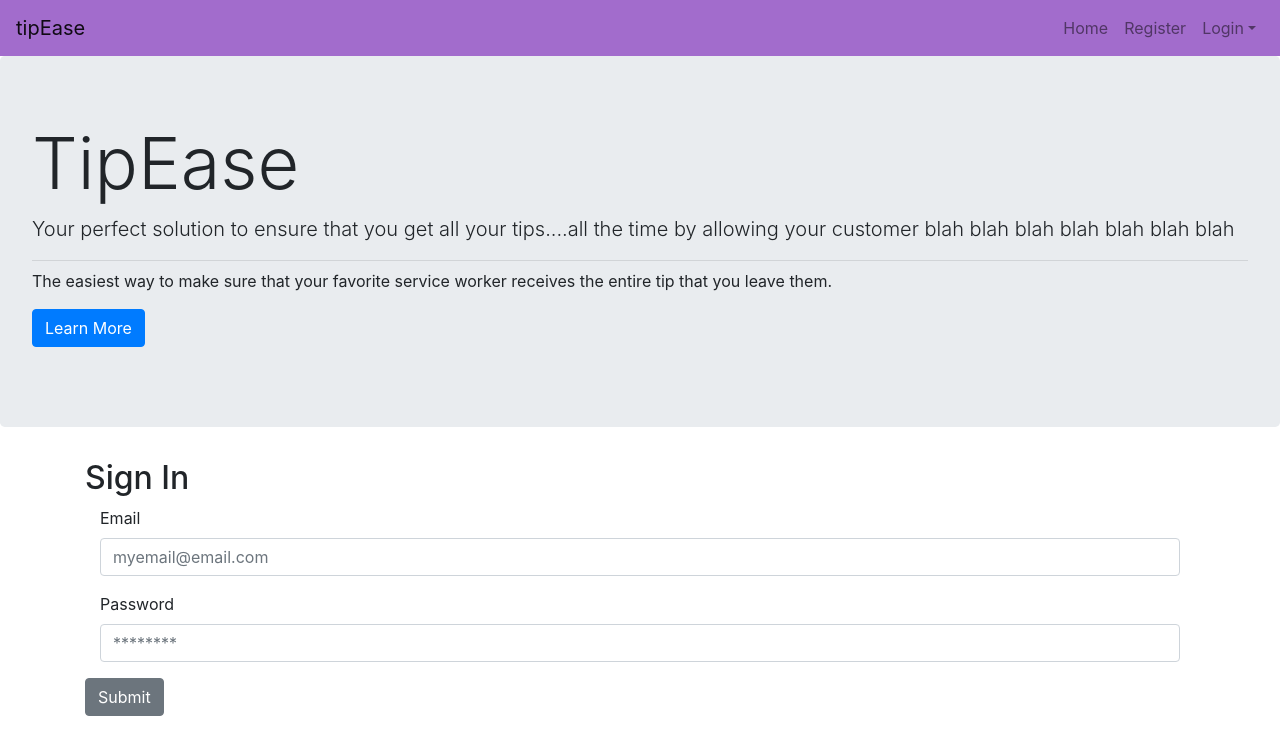
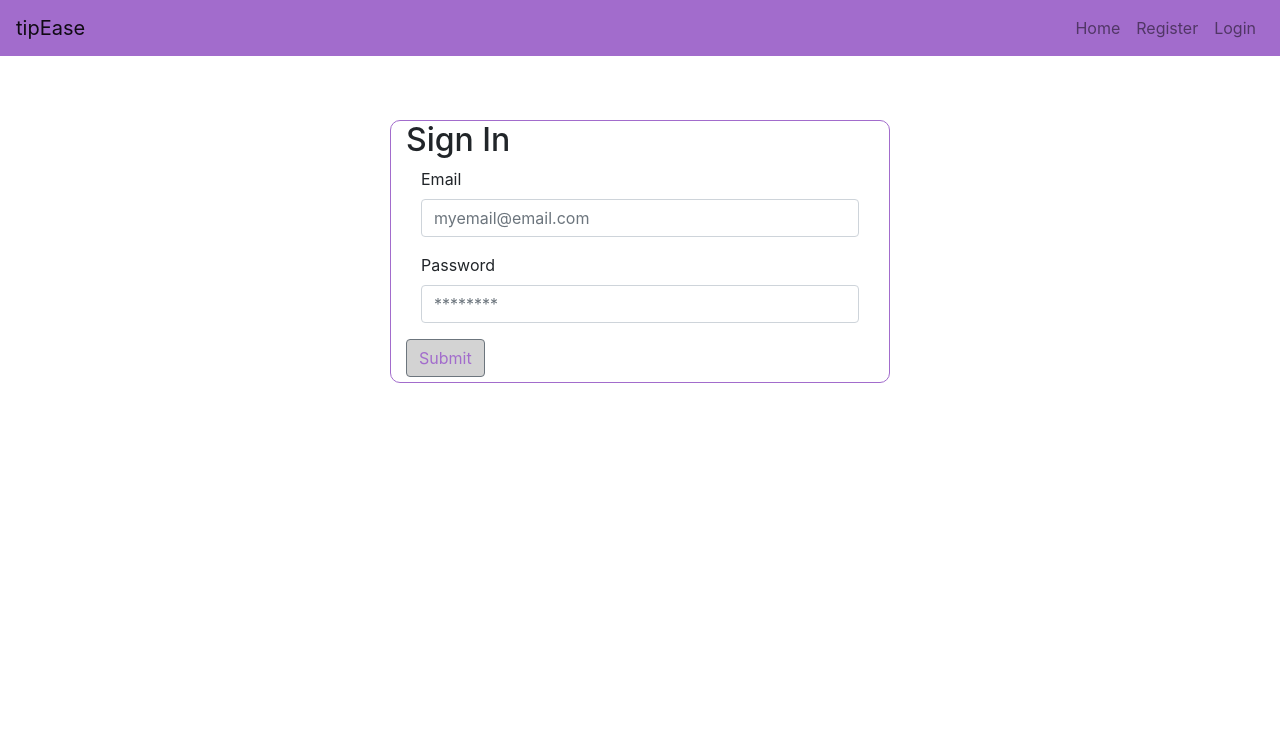
Before and after one commit to brettmadrid/tipease-fe, a React (Create React App) app in the folder tipease/: page /login in a window 1280 px wide. Shown: the top 754 px of the page. Built offline with nearby package versions, Linux system fonts and the light colour scheme.

Commit message:
Added Login Form component. CLicking on Login on the Navbar takes the user to this form

```diff
--- a/tipease/src/App.css
+++ b/tipease/src/App.css
@@ -0,0 +1,12 @@
+.login-container {
+  width: 500px;
+  border: 1px solid #A26CCC;
+  border-radius: 10px;
+  margin: 5% auto;
+}
+
+.login-container Button {
+  background-color: #D3D3D3;
+  margin-bottom: 1%;
+  color: #A26CCC;
+}
--- a/tipease/src/App.js
+++ b/tipease/src/App.js
@@ -10,7 +10,6 @@ class App extends Component {
     return (
       <div className="App">
         <Navigation />
-        <Home />
         <Route exact path="/" component={Home} />
         <Route exact path="/login" component={Login} />
         {/* <Route path="/register" component={Register} />*/}
--- a/tipease/src/components/Login.js
+++ b/tipease/src/components/Login.js
@@ -5,10 +5,12 @@ import {
   Button,
 } from 'reactstrap';
 
+import '../App.css'
+
 class Login extends Component {
   render() {
     return (
-      <Container className="App">
+      <Container className="login-container">
         <h2>Sign In</h2>
         <Form className="form">
           <Col>
--- a/tipease/src/components/Navigation.js
+++ b/tipease/src/components/Navigation.js
@@ -1,4 +1,4 @@
-import React from 'react';
+import React from "react";
 import { NavLink as RRNavLink } from "react-router-dom";
 import {
   Collapse,
@@ -11,7 +11,8 @@ import {
   UncontrolledDropdown,
   DropdownToggle,
   DropdownMenu,
-  DropdownItem } from 'reactstrap';
+  DropdownItem
+} from "reactstrap";
 
 export default class Navigation extends React.Component {
   constructor(props) {
@@ -31,7 +32,7 @@ export default class Navigation extends React.Component {
     return (
       <div>
         {/* Reactstrap Navbar component */}
-        <Navbar style={{backgroundColor: '#A26CCC'}} light expand="md">
+        <Navbar style={{ backgroundColor: "#A26CCC" }} light expand="md">
           <NavbarBrand href="/">tipEase</NavbarBrand>
           <NavbarToggler onClick={this.toggle} />
           <Collapse isOpen={this.state.isOpen} navbar>
@@ -39,36 +40,32 @@ export default class Navigation extends React.Component {
               <NavItem>
                 <NavLink
                   tag={RRNavLink}
-                  exact to="/"
+                  exact
+                  to="/"
                   activeClassName="activeNavButton"
-                >Home
+                >
+                  Home
                 </NavLink>
               </NavItem>
               <NavItem>
-              <NavLink
+                <NavLink
                   tag={RRNavLink}
-                  exact to="/register"
+                  exact
+                  to="/register"
                   activeClassName="activeNavButton"
-                >Register
+                >
+                  Register
                 </NavLink>
               </NavItem>
-              <UncontrolledDropdown nav inNavbar>
-                <DropdownToggle nav caret>
-                  Login
-                </DropdownToggle>
-                <DropdownMenu right>
-                  <DropdownItem>
-                    Customers
-                  </DropdownItem>
-                  <DropdownItem>
-                    Service Workers
-                  </DropdownItem>
-                  <DropdownItem divider />
-                  <DropdownItem>
-                    Reset
-                  </DropdownItem>
-                </DropdownMenu>
-              </UncontrolledDropdown>
+              <NavItem>
+                <NavLink
+                  tag={RRNavLink}
+                  exact
+                  to="/login"
+                  activeClassName="activeNavButton"
+                >Login
+                </NavLink>
+              </NavItem>
             </Nav>
           </Collapse>
         </Navbar>
```
